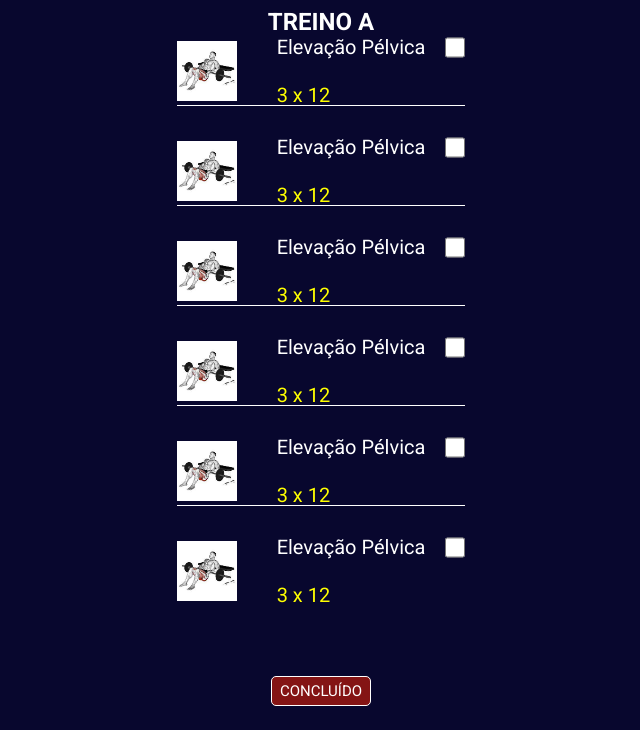
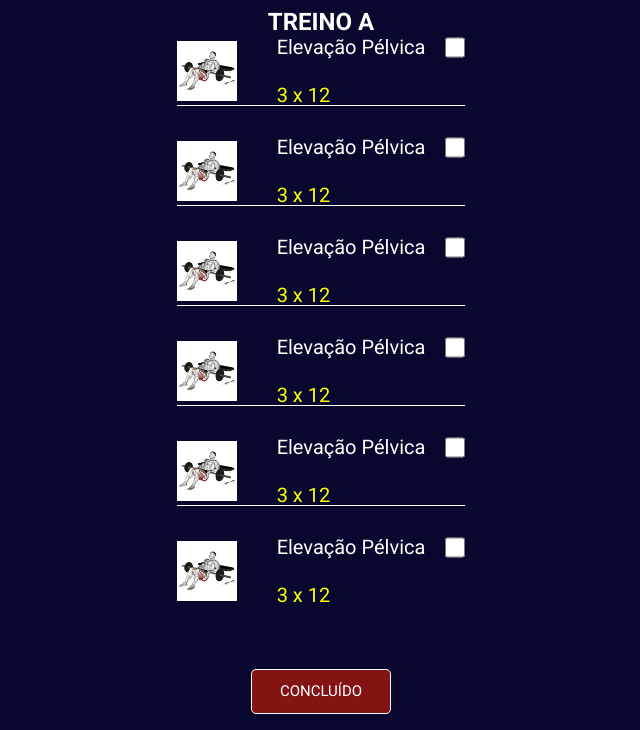
Before and after one commit to kelsonobd/web-page-controle-treino, a plain HTML site: page index.html in a window 1280 px wide. Shown: the part 70-800 px from the top of the page, without its empty margins (319-959 px from the left). Drawn offline with Linux system fonts and the light colour scheme.

Commit message:
ajuste botao

```diff
--- a/assets/css/style.css
+++ b/assets/css/style.css
@@ -83,8 +83,8 @@ header {
 
 .btn {
     text-align: center;
-    height: 30px;
-    width: 100px;
+    height: 45px;
+    width: 140px;
     border-radius: 5px;
     font-size: 15px;
     background-color: rgb(132, 20, 20);
```
Also changed, not shown: 2 other files.
